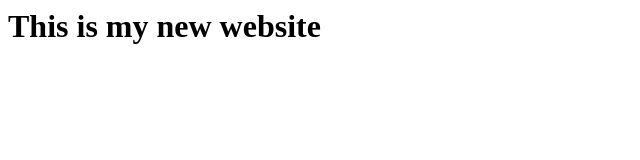
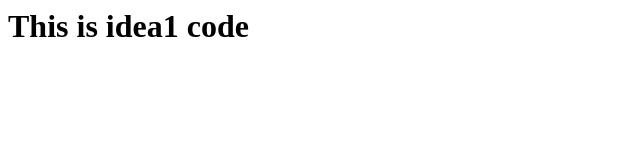
Before and after one commit to lavishBagdia87/devServer, a plain HTML site: page index.html in a window 1280 px wide. Shown: the whole page, without its empty margins (0-640 px from the left). Drawn offline with Linux system fonts and the light colour scheme.

Commit message:
idea1 is commited

```diff
--- a/index.html
+++ b/index.html
@@ -1 +1 @@
-<h1>This is my new website</h1>
+<h1>This is idea1 code</h1>
```
